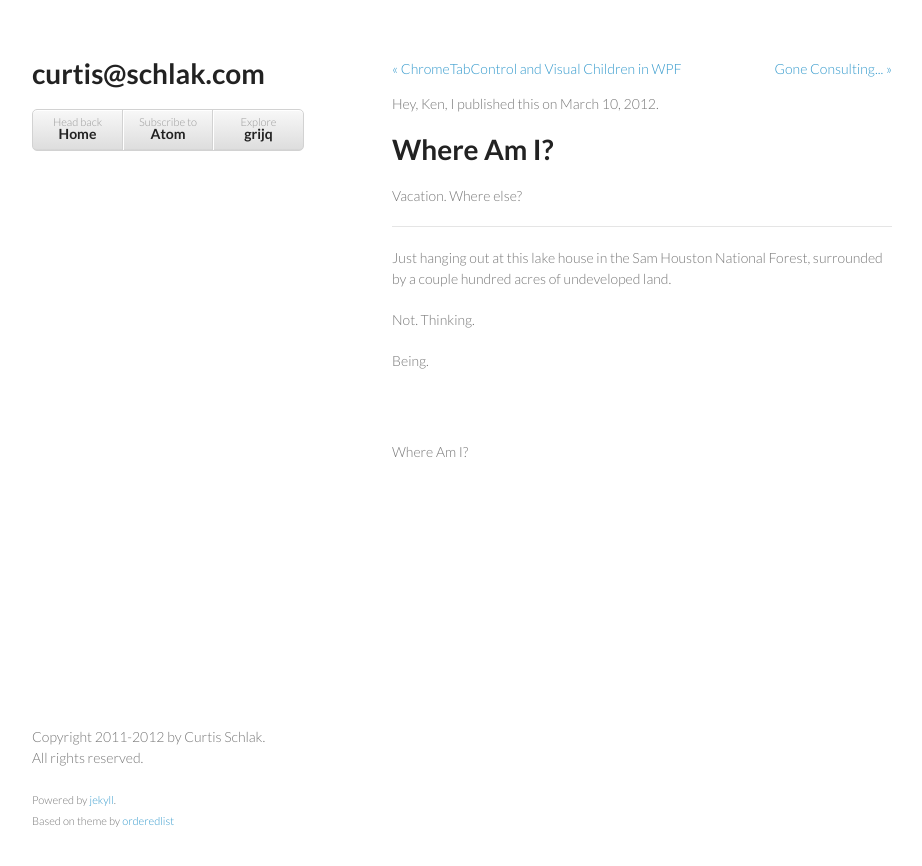
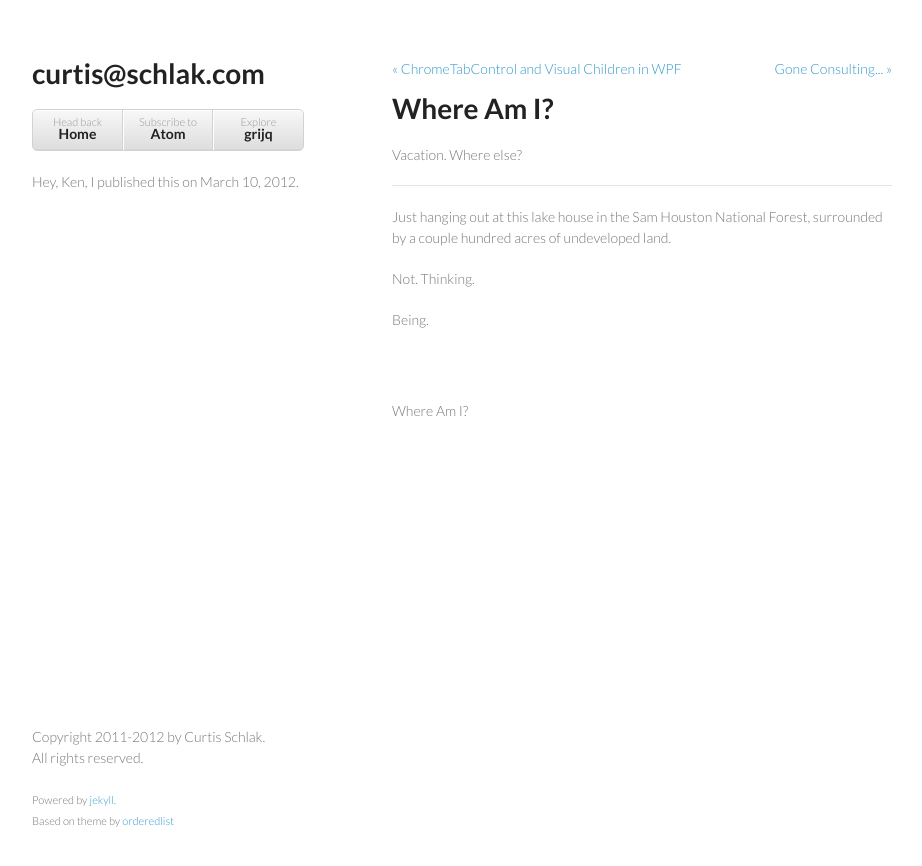
Before and after one commit to roberts-sandbox/test-realist, a Jekyll site: the page built from _posts/2012-03-10-vacation.md, in a window 1280 px wide. Shown: the top 866 px of the page, without its empty margins (178-1100 px from the left). Built offline with Jekyll 4.4.1, drawn with Linux system fonts in a browser that asks for light colours.

Commit message:
Just moving the Ken statement.

```diff
--- a/_layouts/post.html
+++ b/_layouts/post.html
@@ -28,6 +28,9 @@
             <li><a href="http://curtis.schlak.com/grijq">Explore <strong>grijq</strong></a></li>
           </ul>
         </nav>
+        <p>
+          Hey, Ken, I published this on {{ page.date | date: "%B %d, %Y" }}.
+        </p>
       </header>
       <section>
 				<nav class="post-nav">
@@ -42,9 +45,6 @@
 						{% endif %}
 					</div>
 				</nav>
-        <p>
-          Hey, Ken, I published this on {{ page.date | date: "%B %d, %Y" }}.
-        </p>
         {{ content }}
       </section>
       <section>
```
